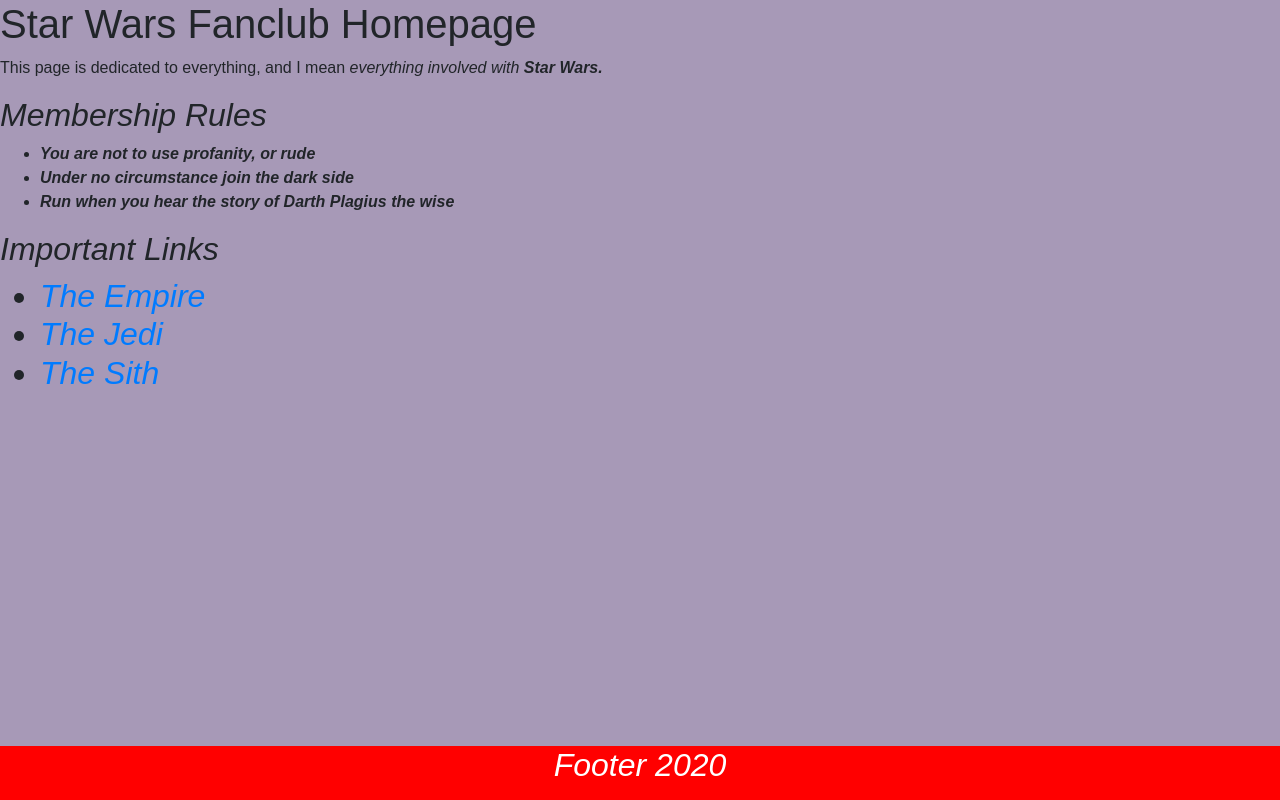
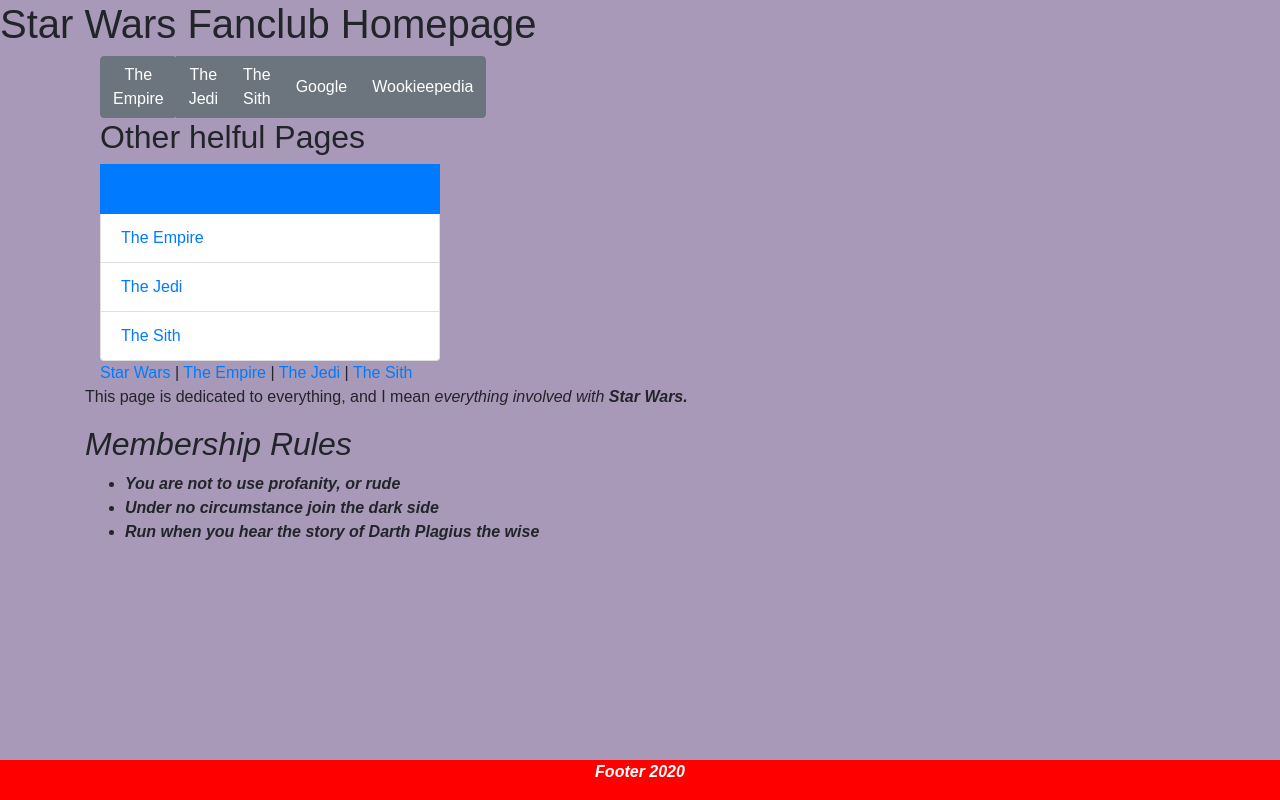
Before and after one commit to wpietrzak22/lis753-excercises, a plain HTML site: page starwars.html in a window 1280 px wide. Drawn offline with nearby package versions, Linux system fonts and the light colour scheme.

Commit message:
Updated links to webpages.

```diff
--- a/final/finalstyles.css
+++ b/final/finalstyles.css
@@ -16,3 +16,13 @@
    color: white;
    text-align: center;
 }
+
+aside h2 {
+  font-size: 2rem;
+}
+
+@media all and (min-width:500px) {
+  aside h2:first-child {
+    margin-top: 5px;
+  }
+}
--- a/starwars.html
+++ b/starwars.html
@@ -5,11 +5,44 @@
   <head>
     <title>Homepage</title>
     <link rel="stylesheet" href="https://stackpath.bootstrapcdn.com/bootstrap/4.3.1/css/bootstrap.min.css" integrity="sha384-ggOyR0iXCbMQv3Xipma34MD+dH/1fQ784/j6cY/iJTQUOhcWr7x9JvoRxT2MZw1T" crossorigin="anonymous">
-    <link rel="stylesheet"  type="text/css" href="./final/finalstyles.css">
+    <link rel="stylesheet"  type="text/css" href="final/finalstyles.css">
     <meta name="viewport" content="width=device-width, initial-scale=1">
   </head>
   <body>
     <h1>Star Wars Fanclub Homepage</h1>
+
+
+    <main class="wrapper container">
+
+      <aside class="col-md-4">
+        <!Below you can find the navigation bar of the pages.>
+    <div class="btn-group">
+        <a><button type="button" class="btn btn-secondary" href="../final/empire.html">The Empire</button></a>
+        <button type="button" class="btn btn-secondary" href="final/jedi.html">The Jedi</button>
+        <button type="button" class="btn btn-secondary" href="./final/sith.html">The Sith</button>
+        <button type="button" class="btn btn-secondary" href="https://www.google.com/">Google</button>
+        <button type="button" class="btn btn-secondary" href="https://starwars.fandom.com/wiki/Main_Page">Wookieepedia</button>
+    </div>
+
+    <h2>Other helful Pages</h2>
+    <ul class="list-group">
+      <a><li class="list-group-item active"><a href="../starwars.html">Main Page</a></li>
+      <li class="list-group-item"><a href="empire.html">The Empire</a></li>
+      <li class="list-group-item"><a href="jedi.html">The Jedi</a></li>
+      <li class="list-group-item "><a href="sith.hmtl">The Sith</a></li>
+    </ul>
+
+    <nav>
+      <a href="starwars.html">Star Wars</a> |
+      <a href="final/empire.html">The Empire</a> |
+      <a href="final/jedi.html">The Jedi</a> |
+      <a href="final/sith.html">The Sith</a>
+    </nav>
+
+  </aside>
+
+
+
   <p>This page is dedicated to everything, and I mean <em>everything involved<em> with
     <strong>Star Wars<strong>.</p>
     <h2>Membership Rules</h2>
@@ -20,12 +53,8 @@
       <li>Run when you hear the story of Darth Plagius the wise</li>
     </ul>
 
-    <h2>Important Links<h2>
-    <ul>
-      <li><a href="final/empire.html">The Empire</a></li>
-      <li><a href="final/jedi.html">The Jedi</a></li>
-      <li><a href="final/sith.html">The Sith</a></li>
-    </ul>
+
+    </main>
 
 
     <div class="footer">
```
Also changed, not shown: exercises/exercise10.html (+1 -1 lines), final/empire.html (+12 -0 lines), final/jedi.html (+8 -0 lines), final/sith.html (+9 -0 lines).
